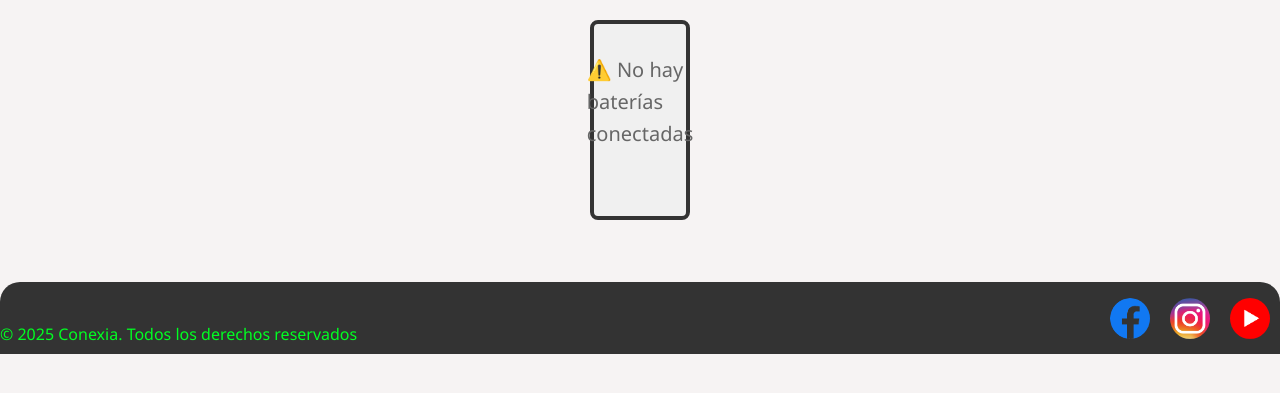
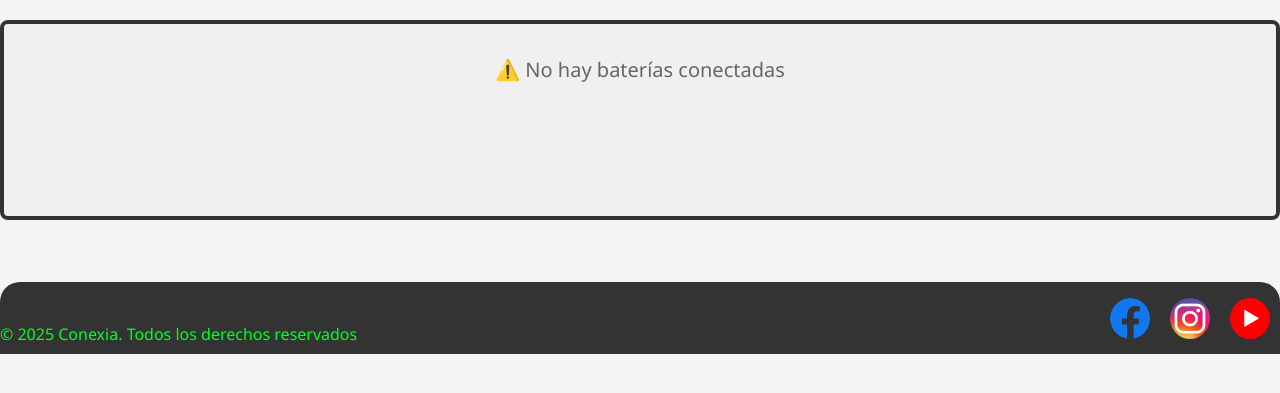
Before and after one commit to juanpedrombanchama-maker/baterry-monitor, a Flask app: page / in a window 1280 px wide. Shown: the part 143-536 px from the top of the page. Run offline with Flask 3, Linux system fonts and the light colour scheme; data that the repository does not hold is empty.

Commit message:
prueba de batería imgen 12

```diff
--- a/static/css/style.css
+++ b/static/css/style.css
@@ -312,7 +312,7 @@ textarea.form-contac{
 
 .bateria-container {
   position: relative;
-  width: 100px;
+  width: 100%;
   height: 200px;
   border: 4px solid #333;
   border-radius: 8px;
@@ -325,7 +325,7 @@ textarea.form-contac{
   position: absolute;
   bottom: 0;
   left: 0;
-  width: 100%;
+  width: 100px;
   height: 0%;
   background-color: #4caf50;
   transition: height 0.5s ease;
```
